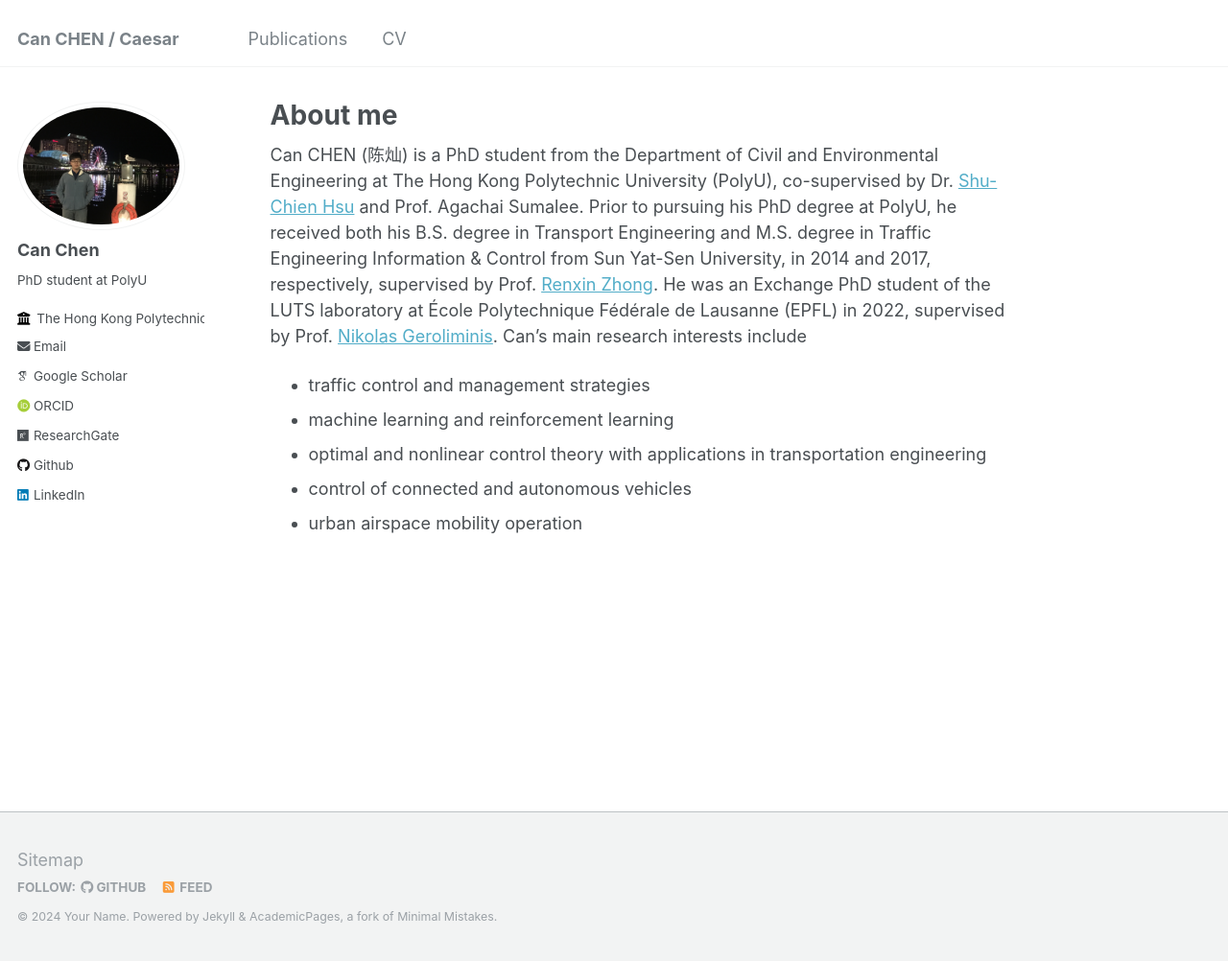
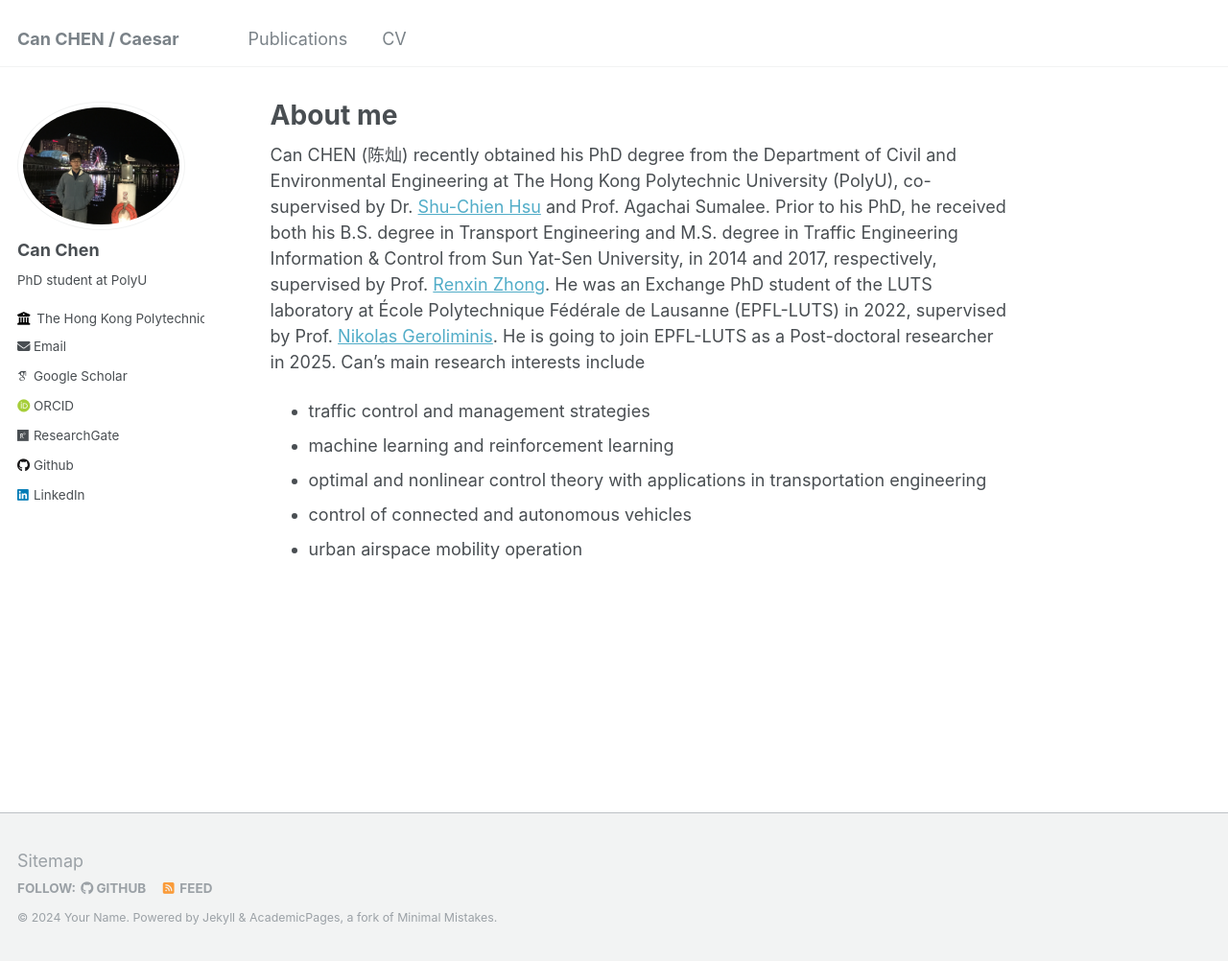
Before and after one commit to CanChen-Caesar/CanChen-Caesar.github.io, a Jekyll site: the page built from _pages/about.md, in a window 1280 px wide and 1002 px high. Shown: the whole window at 96% size. Built offline with Jekyll 4.4.1, drawn with Linux system fonts in a browser that asks for light colours; some web fonts are replaced.

Commit message:
Update about.md

```diff
--- a/_pages/about.md
+++ b/_pages/about.md
@@ -7,7 +7,7 @@ redirect_from:
   - /about.html
 ---
 
-Can CHEN (陈灿) is a PhD student from the Department of Civil and Environmental Engineering at The Hong Kong Polytechnic University (PolyU), co-supervised by Dr. [Shu-Chien Hsu](https://drmarkhsu.wordpress.com/) and Prof. Agachai Sumalee. Prior to pursuing his PhD degree at PolyU, he received both his B.S. degree in Transport Engineering and M.S. degree in Traffic Engineering Information & Control from Sun Yat-Sen University, in 2014 and 2017, respectively, supervised by Prof. [Renxin Zhong](https://www.labxing.com/-1159). He was an Exchange PhD student of the LUTS laboratory at École Polytechnique Fédérale de Lausanne (EPFL) in 2022, supervised by Prof. [Nikolas Geroliminis](https://people.epfl.ch/nikolas.geroliminis). Can's main research interests include
+Can CHEN (陈灿) recently obtained his PhD degree from the Department of Civil and Environmental Engineering at The Hong Kong Polytechnic University (PolyU), co-supervised by Dr. [Shu-Chien Hsu](https://drmarkhsu.wordpress.com/) and Prof. Agachai Sumalee. Prior to his PhD, he received both his B.S. degree in Transport Engineering and M.S. degree in Traffic Engineering Information & Control from Sun Yat-Sen University, in 2014 and 2017, respectively, supervised by Prof. [Renxin Zhong](https://www.labxing.com/-1159). He was an Exchange PhD student of the LUTS laboratory at École Polytechnique Fédérale de Lausanne (EPFL-LUTS) in 2022, supervised by Prof. [Nikolas Geroliminis](https://people.epfl.ch/nikolas.geroliminis). He is going to join EPFL-LUTS as a Post-doctoral researcher in 2025. Can's main research interests include
 * traffic control and management strategies
 * machine learning and reinforcement learning
 * optimal and nonlinear control theory with applications in transportation engineering
```
